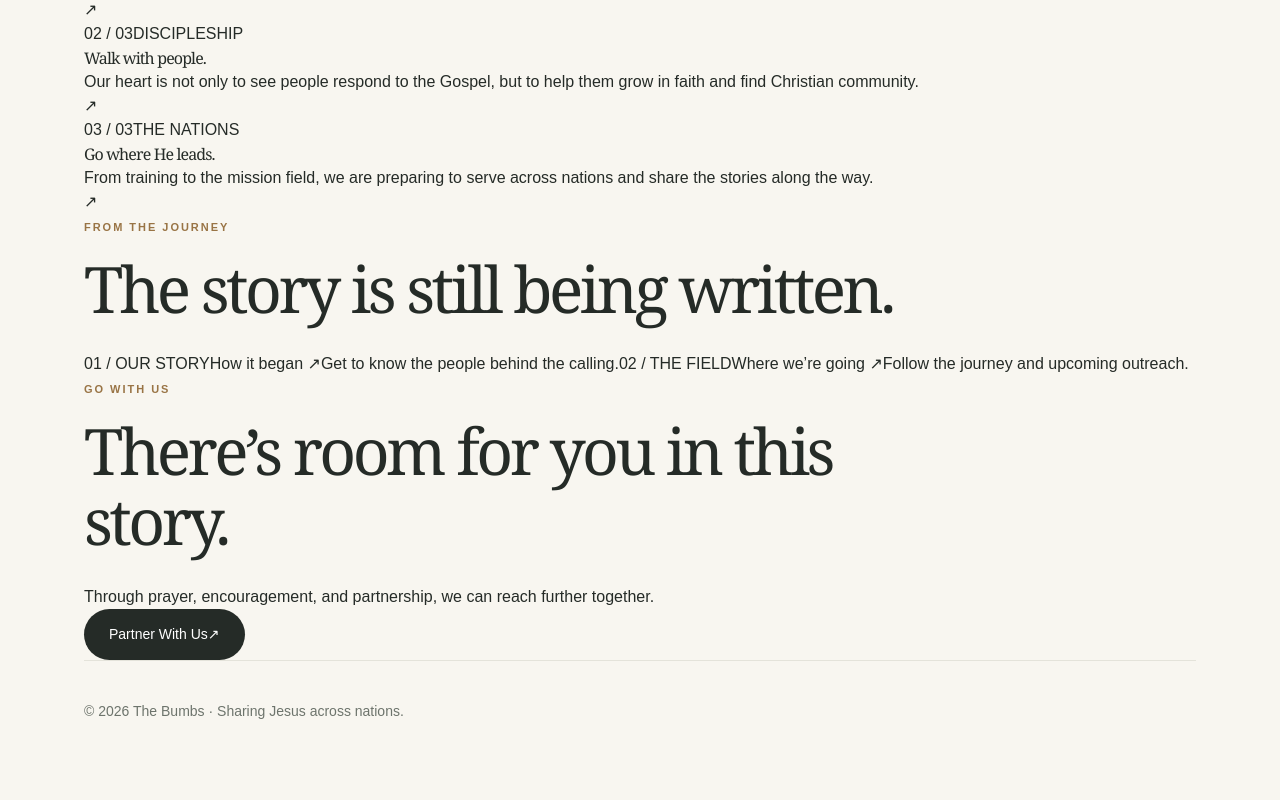
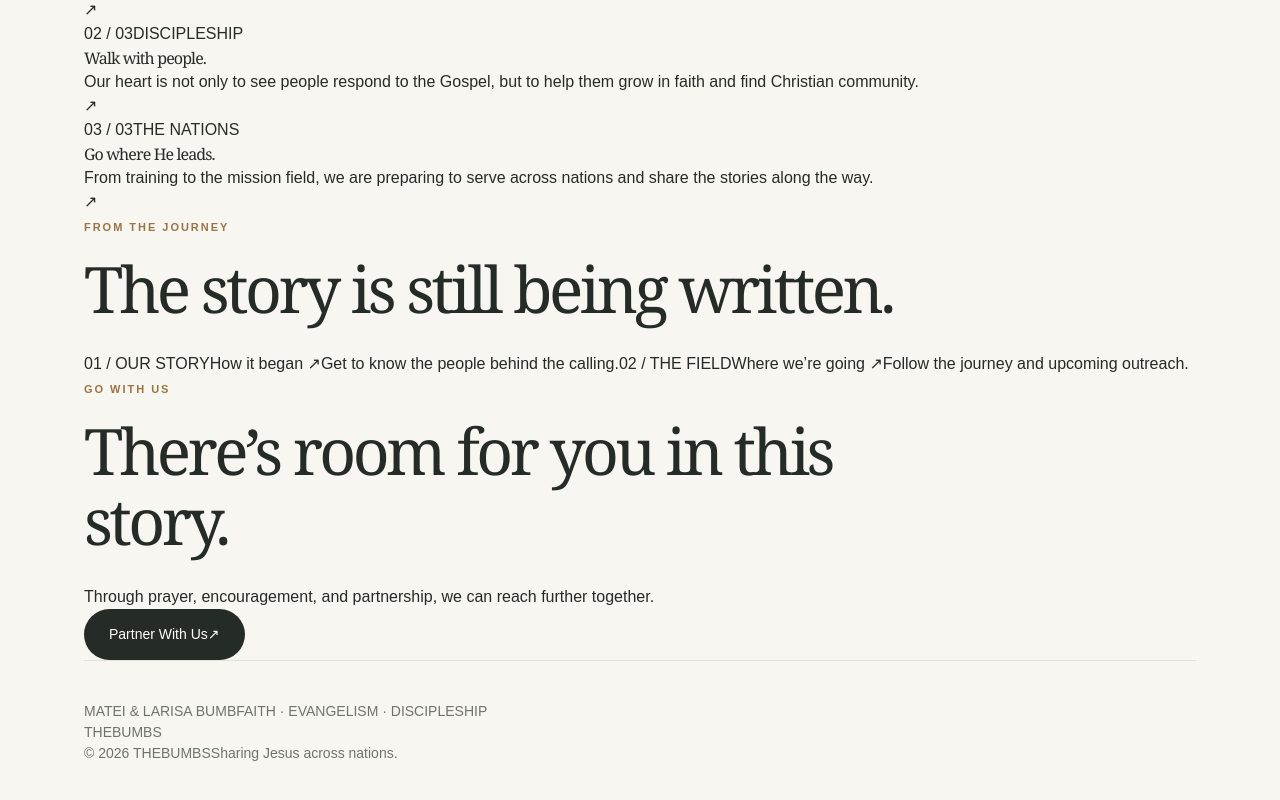
Before and after one commit to bumbmatei-sys/thebumbs-website, a Next.js app: page / in a window 1280 px wide. Shown: the part 1181-1981 px from the top of the page. Built offline with nearby package versions, Linux system fonts and the light colour scheme.

Commit message:
Build THEBUMBS cinematic design foundation: app/layout.tsx

```diff
--- a/app/layout.tsx
+++ b/app/layout.tsx
@@ -3,10 +3,10 @@ import "./globals.css";
 import { Navigation } from "@/components/navigation";
 export const metadata: Metadata = {
  metadataBase: new URL("https://thebumbs.space"),
- title: {default:"The Bumbs | Sharing Jesus Across Nations",template:"%s | The Bumbs"},
+ title: {default:"THEBUMBS | Sharing Jesus Across Nations",template:"%s | THEBUMBS"},
  description:"Meet Matei and Larisa Bumb. Follow their evangelism and discipleship journey, explore upcoming missions, and learn how to partner in the Gospel.",
- openGraph:{type:"website",siteName:"The Bumbs",locale:"en_US",title:"The Bumbs | Sharing Jesus Across Nations",description:"Meet Matei and Larisa Bumb and follow their Gospel mission across nations.",url:"https://thebumbs.space"},
- twitter:{card:"summary",title:"The Bumbs | Sharing Jesus Across Nations",description:"Evangelism, discipleship, and a journey of faith across nations."},
+ openGraph:{type:"website",siteName:"THEBUMBS",locale:"en_US",title:"THEBUMBS | Sharing Jesus Across Nations",description:"Meet Matei and Larisa Bumb and follow their Gospel mission across nations.",url:"https://thebumbs.space"},
+ twitter:{card:"summary",title:"THEBUMBS | Sharing Jesus Across Nations",description:"Evangelism, discipleship, and a journey of faith across nations."},
  robots:{index:true,follow:true}
 };
-export default function RootLayout({children}:{children:React.ReactNode}) {return <html lang="en"><body><a href="#main-content" className="skip-link">Skip to content</a><div className="container"><Navigation/><div id="main-content">{children}</div><footer className="footer">© {new Date().getFullYear()} The Bumbs · Sharing Jesus across nations.</footer></div></body></html>}
+export default function RootLayout({children}:{children:React.ReactNode}) {return <html lang="en"><body><a href="#main-content" className="skip-link">Skip to content</a><div className="container"><Navigation/><div id="main-content">{children}</div><footer className="footer"><div className="footer-top"><span>MATEI & LARISA BUMB</span><span>FAITH · EVANGELISM · DISCIPLESHIP</span></div><a href="/" className="footer-wordmark" aria-label="THEBUMBS home">THEBUMBS</a><div className="footer-bottom"><span>© {new Date().getFullYear()} THEBUMBS</span><span>Sharing Jesus across nations.</span></div></footer></div></body></html>}
```
